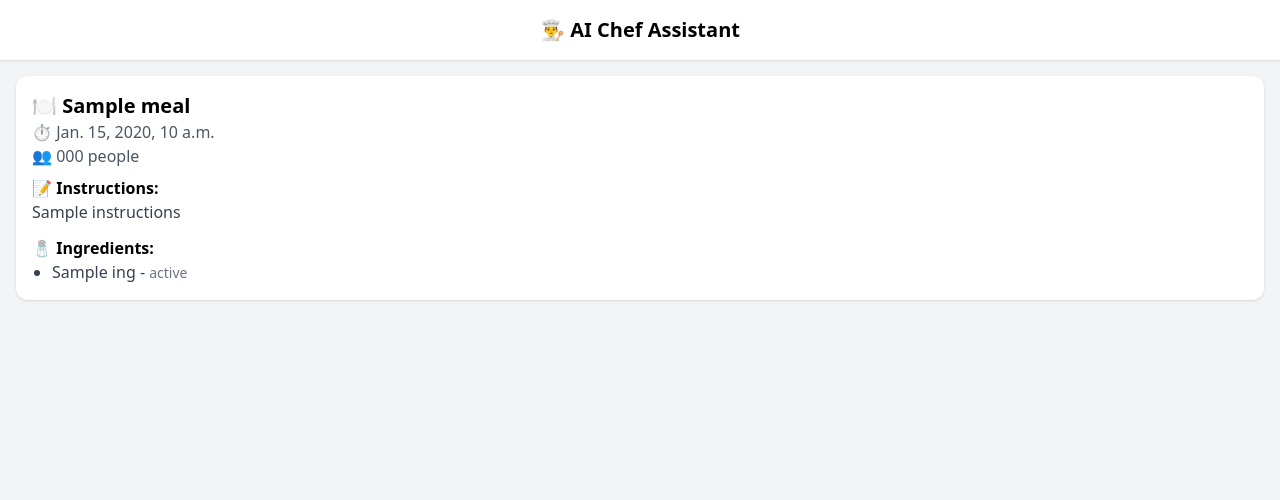
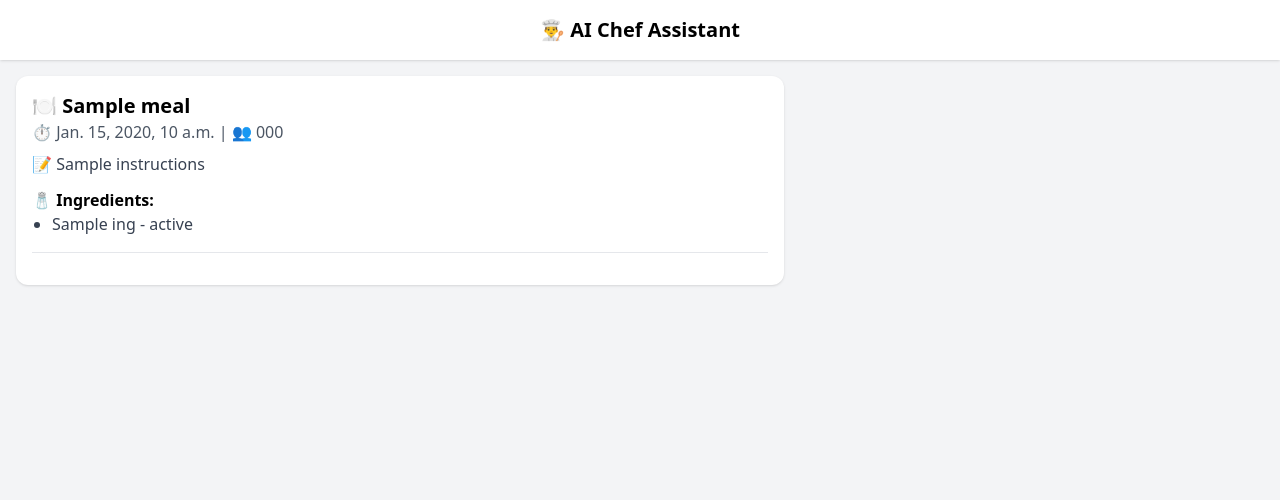
Before and after one commit to Shaza-Elshimy/advanced_gen_ai, a Django app: template chat/templates/chat.html in a window 1280 px wide. Shown: the top 500 px of the page. Run offline with Django 5.2, Linux system fonts and the light colour scheme; the template is opened without the code that fills it: most values are stand-ins (such as "Sample title", 1, 10 or a date in 2020); some libraries are stand-ins or nearby versions.

Commit message:
add history in chat and enhance ui

```diff
--- a/chat/templates/chat.html
+++ b/chat/templates/chat.html
@@ -12,24 +12,42 @@
     👨‍🍳 AI Chef Assistant
 </div>
 
-<!-- CHAT AREA -->
+<!-- CHAT -->
 <div class="flex-1 overflow-y-auto p-4 space-y-4">
 
-    {% if result %}
+    {% for msg in history %}
 
-        {% for meal in result.meals %}
+        {% if msg.role == "user" %}
 
-        <div class="bg-white p-4 rounded-xl shadow">
+        <!-- USER -->
+        <div class="flex justify-end">
+            <div class="bg-blue-500 text-white px-4 py-2 rounded-2xl max-w-xs">
+                {{ msg.content }}
+            </div>
+        </div>
+
+        {% else %}
+
+        <!-- AI -->
+        <div class="flex justify-start">
+            <div class="bg-white p-4 rounded-xl shadow w-full max-w-3xl">
+
+                {% if msg.content.meals %}
+
+                    {% for meal in msg.content.meals %}
+
+                    <div class="border-b pb-4 mb-4">
 
                         <h2 class="text-xl font-bold">🍽 {{ meal.name }}</h2>
 
-            <p class="text-gray-600">⏱ {{ meal.cooking_time }}</p>
-            <p class="text-gray-600">👥 {{ meal.number_of_individuals }} people</p>
+                        <p class="text-gray-600">
+                            ⏱ {{ meal.cooking_time }} |
+                            👥 {{ meal.number_of_individuals }}
+                        </p>
 
-            <div class="mt-2">
-                <p class="font-semibold">📝 Instructions:</p>
-                <p class="text-gray-700">{{ meal.instructions }}</p>
-            </div>
+                        <p class="mt-2 text-gray-700">
+                            📝 {{ meal.instructions }}
+                        </p>
 
                         <div class="mt-3">
                             <p class="font-semibold">🧂 Ingredients:</p>
@@ -37,8 +55,7 @@
                             <ul class="list-disc ml-5 text-gray-700">
                                 {% for ing in meal.ingredients %}
                                 <li>
-                            {{ ing.name }} -
-                            <span class="text-sm text-gray-500">{{ ing.status }}</span>
+                                    {{ ing.name }} - {{ ing.status }}
                                 </li>
                                 {% endfor %}
                             </ul>
@@ -48,7 +65,18 @@
 
                     {% endfor %}
 
+                {% else %}
+
+                    <pre>{{ msg.content }}</pre>
+
                 {% endif %}
+
+            </div>
+        </div>
+
+        {% endif %}
+
+    {% endfor %}
 
 </div>
 
@@ -60,7 +88,7 @@
         type="text"
         name="ingredients"
         placeholder="Enter ingredients..."
-        class="flex-1 border rounded-xl p-3 focus:ring-2 focus:ring-blue-400"
+        class="flex-1 border rounded-xl p-3"
     >
 
     <button class="bg-blue-500 text-white px-5 rounded-xl">
```
Also changed, not shown: chat/ai.py (+38 -12 lines), chat/views.py (+22 -4 lines), db.sqlite3. Lines whose indentation alone changed are shown as unchanged.
